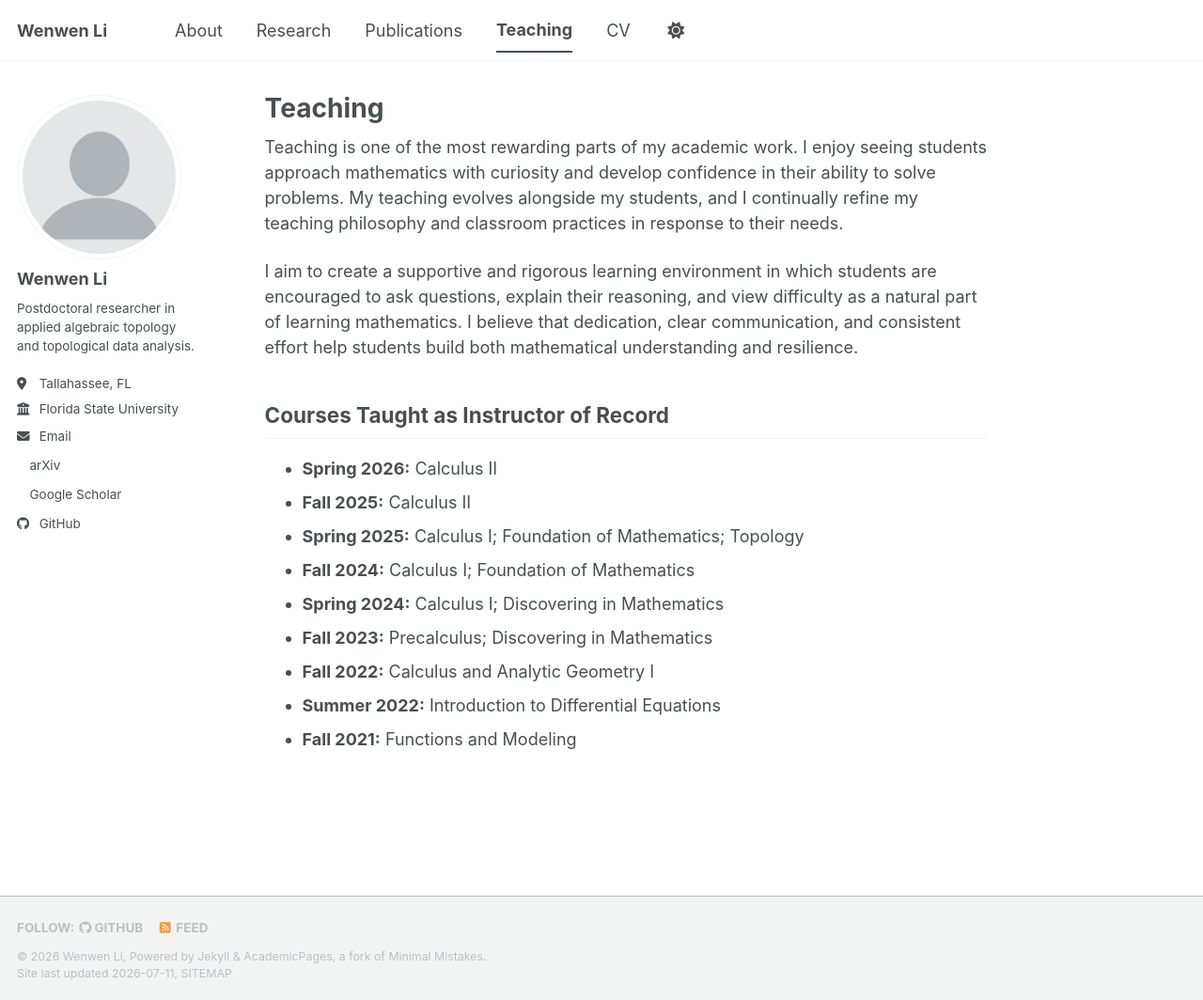
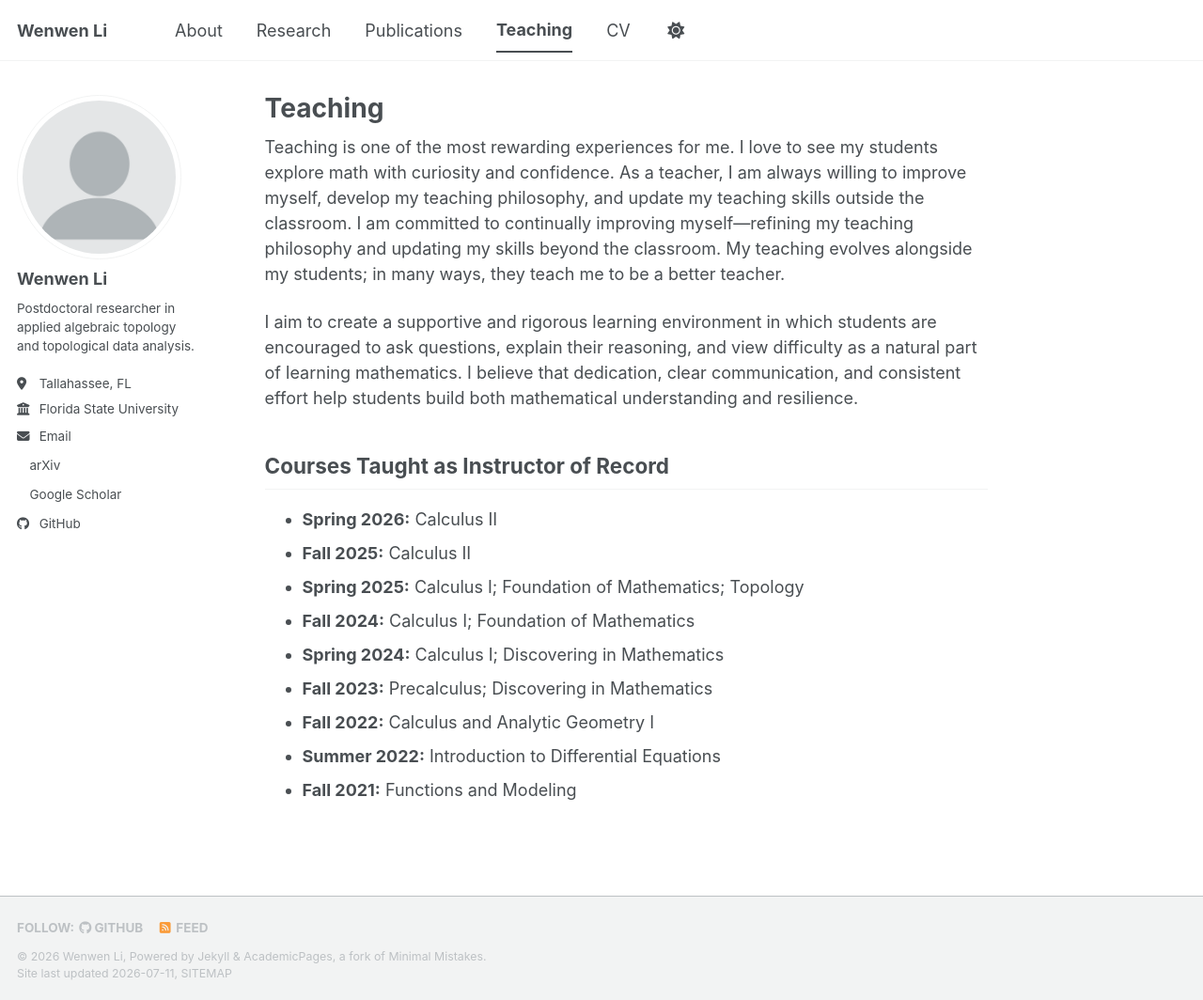
Before and after one commit to ajmaths/ajmaths.github.io, a Jekyll site: the page built from _pages/teaching.html, in a window 1280 px wide and 1064 px high. Shown: the whole window at 94% size. Built offline with Jekyll 4.4.1, drawn with Linux system fonts in a browser that asks for light colours; a style sheet for code colours, icons or effects is not loaded.

Commit message:
Update teaching.html

```diff
--- a/_pages/teaching.html
+++ b/_pages/teaching.html
@@ -6,8 +6,7 @@ author_profile: true
 ---
 
 <p>
-Teaching is one of the most rewarding parts of my academic work. I enjoy seeing students approach mathematics with curiosity and develop confidence in their ability to solve problems. My teaching evolves alongside my students, and I continually refine my teaching philosophy and classroom practices in response to their needs.
-</p>
+Teaching is one of the most rewarding experiences for me. I love to see my students explore math with curiosity and confidence. As a teacher, I am always willing to improve myself, develop my teaching philosophy, and update my teaching skills outside the classroom. I am committed to continually improving myself—refining my teaching philosophy and updating my skills beyond the classroom. My teaching evolves alongside my students; in many ways, they teach me to be a better teacher.
 
 <p>
 I aim to create a supportive and rigorous learning environment in which students are encouraged to ask questions, explain their reasoning, and view difficulty as a natural part of learning mathematics. I believe that dedication, clear communication, and consistent effort help students build both mathematical understanding and resilience.
```
